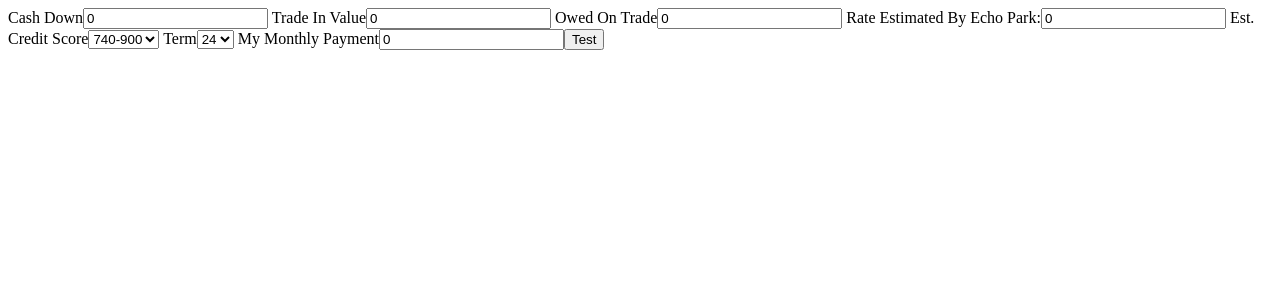
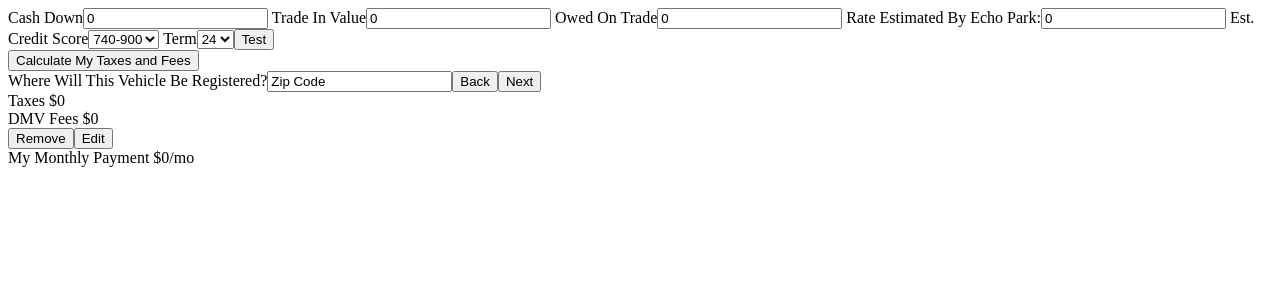
Before and after one commit to SDC-ghrden03/cost-calculator, a React app: page / in a window 1280 px wide. Shown: the top 300 px of the page. Built offline with nearby package versions, Linux system fonts and the light colour scheme; no server answers; the HTML template or start-up script is replaced by a standard one.

Commit message:
zipcode works and updated some frontend to not be forms

```diff
--- a/client/src/component/Form.jsx
+++ b/client/src/component/Form.jsx
@@ -12,12 +12,36 @@ class Form extends React.Component {
       displayedRate: 0,
       creditScore: 1,
       term: 24,
+      zipcode: 'Zip Code',
       myMonthlyPayment: 0
     }
     this.setMonthlyPayment = this.setMonthlyPayment.bind(this);
     this.onFormChange = this.onFormChange.bind(this);
     this.onFormSubmit = this.onFormSubmit.bind(this);
     this.changeRateEstimate = this.changeRateEstimate.bind(this);
+    this.enterZipcode = this.enterZipcode.bind(this);
+    this.hideTaxesAndFees = this.hideTaxesAndFees.bind(this);
+    this.hideAll = this.hideAll.bind(this);
+    this.showTaxesAndFees = this.showTaxesAndFees.bind(this);
+    this.showCalculateTaxesAndFees = this.showCalculateTaxesAndFees.bind(this);
+  }
+  hideAll () {
+    document.getElementById("calculateTaxesAndFees").style.display="none"
+    document.getElementById("taxesAndFees").style.display="none"
+    document.getElementById("calculateButton").style.display="block"
+  }
+  hideTaxesAndFees () {
+    document.getElementById("calculateTaxesAndFees").style.display="block"
+    document.getElementById("taxesAndFees").style.display="none"
+    document.getElementById("calculateButton").style.display="none"
+  }
+  showCalculateTaxesAndFees() {
+    document.getElementById("calculateTaxesAndFees").style.display="block";
+    document.getElementById("calculateButton").style.display="none"
+  }
+  showTaxesAndFees() {
+    document.getElementById("taxesAndFees").style.display="block";
+    document.getElementById("calculateButton").style.display="none"
   }
   changeRateEstimate (event) {
     const key = 'displayedRate';
@@ -32,7 +56,7 @@ class Form extends React.Component {
     let r = this.state.rateEstimate * this.state.creditScore * .01 / 12
     let a = this.state.cost - this.state.cashDown - (this.state.tradeInValue - this.state.owed)
     let d = (Math.pow(1+r, n) - 1) / (r * Math.pow(1+r, n))
-    let payment = a / d
+    let payment = Math.round(a / d)
     this.setState({
       myMonthlyPayment: payment
     })
@@ -41,6 +65,7 @@ class Form extends React.Component {
     // Typical usage (don't forget to compare props):
     if (this.props.state.cost !== prevProps.state.cost) {
       this.setState({cost:this.props.state.cost});
+      this.setMonthlyPayment()
     }
   }
   onFormChange (event) {
@@ -51,12 +76,22 @@ class Form extends React.Component {
       [key]:value
     })
   }
+  enterZipcode(event) {
+    event.preventDefault();
+    let zipcode = document.getElementById("zipcode").value;
+    console.log(zipcode)
+    this.props.getZipcode(zipcode)
+  }
+  clearZipcode() {
+
+  }
   onFormSubmit(event) {
     event.preventDefault();
     this.setMonthlyPayment();
   }
   render() {
     return (
+      <div>
       <form onSubmit={this.onFormSubmit}>
       <label> Cash Down
         <input name="cashDown" value={this.state.cashDown} onChange={this.onFormChange} />
@@ -89,11 +124,30 @@ class Form extends React.Component {
       <option value={84}>84</option>
         </select>
       </label>
-      <label> My Monthly Payment
-        <input name="myMonthlyPayment" value={this.state.myMonthlyPayment} readOnly/>
-      </label>
       <button>Test</button>
       </form>
+      <button id="calculateButton" onClick={this.showCalculateTaxesAndFees}>Calculate My Taxes and Fees</button>
+      <form id="calculateTaxesAndFees">
+        <label> Where Will This Vehicle Be Registered?
+          <input id="zipcode" name="zipcode" value={this.state.zipcode} onChange={this.onFormChange} />
+        </label>
+        <button onClick={this.hideAll}>Back</button><button onClick={this.enterZipcode} onClick={this.showTaxesAndFees}>Next</button>
+      </form>
+      <div id="taxesAndFees">
+      <label>
+        Taxes ${this.props.state.taxes}
+      </label>
+      <br></br>
+      <label>
+        DMV Fees ${this.props.state.fees}
+      </label>
+      <br></br>
+      <button onClick={this.hideAll}>Remove</button><button onClick={this.hideTaxesAndFees}>Edit</button>
+      </div>
+      <label>
+      My Monthly Payment             ${this.state.myMonthlyPayment}/mo
+      </label>
+      </div>
     )
   }
 }
```
Also changed, not shown: 2 other files (tests, documents, lock files or other folders).
